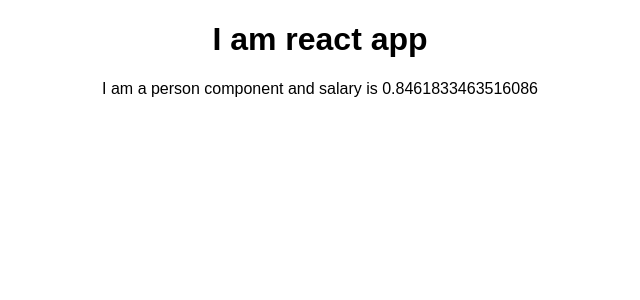
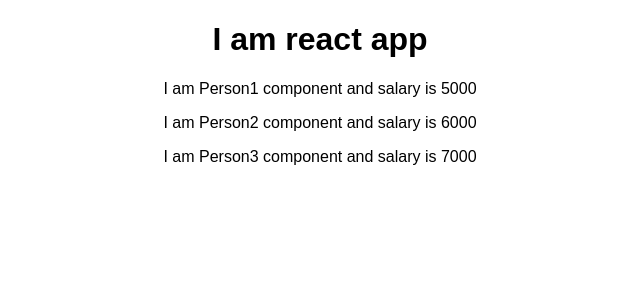
Before and after one commit to rg225/learn-react, a React (Create React App) app: page / in a window 1280 px wide. Shown: the top 300 px of the page, without its empty margins (320-960 px from the left). Built offline with nearby package versions, Linux system fonts and the light colour scheme.

Commit message:
working with props

```diff
--- a/src/App.js
+++ b/src/App.js
@@ -7,7 +7,9 @@
     return (
       <div className="App">
         <h1>I am react app</h1>
-        <Person />
+        <Person name="Person1" salary="5000" />
+        <Person name="Person2" salary="6000" />
+        <Person name="Person3" salary="7000" />
       </div>
     );
   }
--- a/src/Person/Person.js
+++ b/src/Person/Person.js
@@ -1,5 +1,5 @@
 import React, { Component } from 'react';
 
-export default function Person() {
-    return <p>I am a person component and salary is {Math.random()}</p>
+export default function Person(props) {
+    return <p>I am {props.name} component and salary is {props.salary}</p>
 }
```
